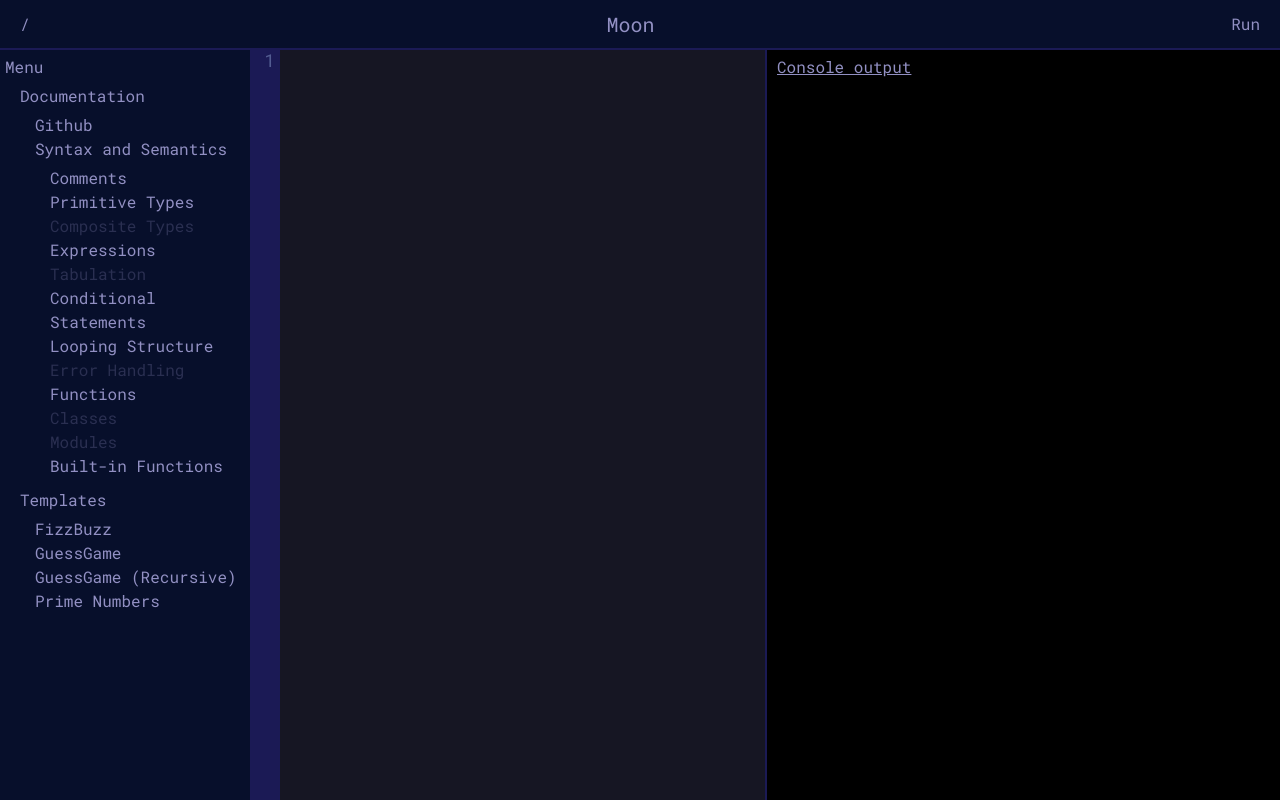
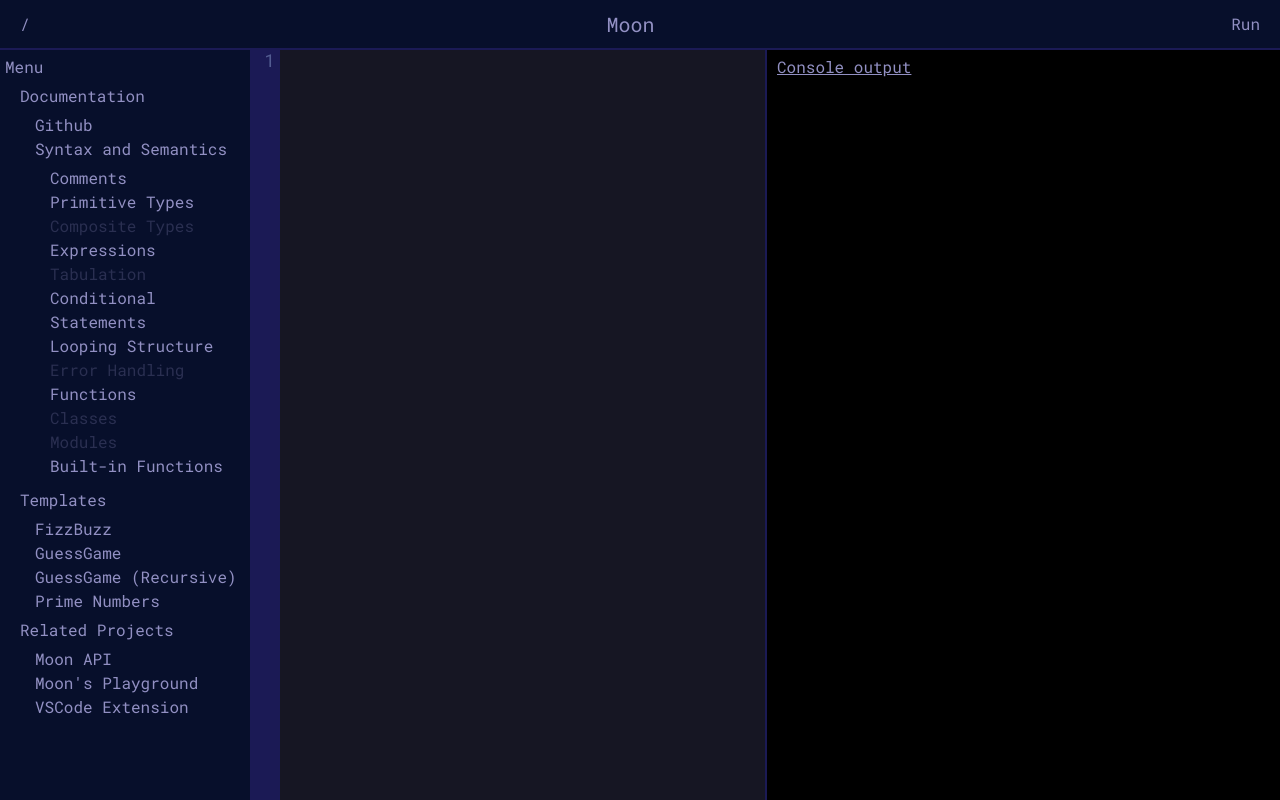
Before and after one commit to PaulMarisOUMary/Moon-Playground, a Next.js app: page / in a window 1280 px wide. Built offline with nearby package versions, Linux system fonts and the light colour scheme.

Commit message:
add related projects section

```diff
--- a/src/components/sidemenu/sidemenu.tsx
+++ b/src/components/sidemenu/sidemenu.tsx
@@ -49,6 +49,27 @@ export default function SideMenu({ setCode, menu }: { setCode: Dispatch<SetState
                     <button className="home-sidemenu-hover" onClick={() => setCode(guess_game_recursive)}>GuessGame (Recursive)</button>
                     <button className="home-sidemenu-hover" onClick={() => setCode(is_prime)}>Prime Numbers</button>
                 </div>
+                <h3>Related Projects</h3>
+                <div className="home-sidemenu-embeded">
+                    <Link
+                        className="home-sidemenu-hover"
+                        href="https://github.com/PaulMarisOUMary/Moon-API"
+                        rel="noopener noreferrer"
+                        target="_blank"
+                    >Moon API</Link>
+                    <Link
+                        className="home-sidemenu-hover"
+                        href="https://github.com/PaulMarisOUMary/Moon-Playground"
+                        rel="noopener noreferrer"
+                        target="_blank"
+                    >Moon's Playground</Link>
+                    <Link
+                        className="home-sidemenu-hover"
+                        href="https://github.com/PaulMarisOUMary/Moon-VSCode-Extension"
+                        rel="noopener noreferrer"
+                        target="_blank"
+                    >VSCode Extension</Link>
+                </div>
             </div>
         </div>
     );
```
